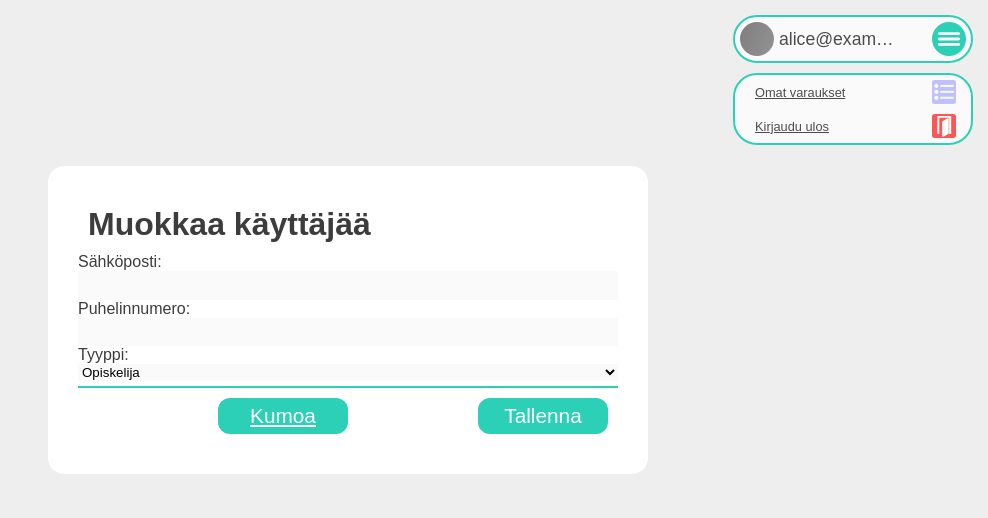
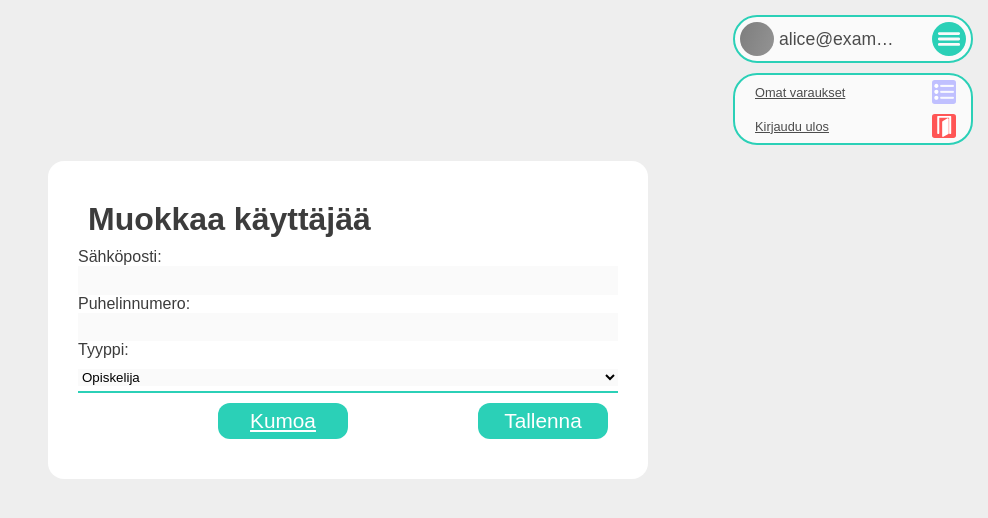
Before and after one commit to VisualPlate/luokkavaraus, a PHP site: the page made by frontend/pages/adminedit.php in a window 1280 px wide. Shown: the top 518 px of the page, without its empty margins (292-1280 px from the left). Run offline with PHP 8.4, Linux system fonts and the light colour scheme; a user stored in the database is signed in; data comes from the database, SQL or seed files in the repository.

Commit message:
Update adminedit.php, change htmlHead language

```diff
--- a/frontend/includes/htmlHead/htmlHead.php
+++ b/frontend/includes/htmlHead/htmlHead.php
@@ -1,5 +1,5 @@
 <!DOCTYPE html>
-<html lang="en">
+<html lang="fi">
 <head>
     <meta charset="UTF-8">
     <meta name="viewport" content="width=device-width, initial-scale=1.0">
--- a/frontend/includes/htmlHead/htmlHeadPages.php
+++ b/frontend/includes/htmlHead/htmlHeadPages.php
@@ -1,5 +1,5 @@
 <!DOCTYPE html>
-<html lang="en">
+<html lang="fi">
 <head>
     <meta charset="UTF-8">
     <meta name="viewport" content="width=device-width, initial-scale=1.0">
--- a/frontend/pages/adminedit.php
+++ b/frontend/pages/adminedit.php
@@ -43,7 +43,7 @@ require_once("../includes/navbar/navbarUserPages.php");
             </div>
             <form action="">
 
-                <div class="col" id="userdata">
+                <div class="col">
 
                     <label for="email">Sähköposti: </label>
                     <input type="email" name="email" id="email" value="<?= $result["email"] ?>">
@@ -53,6 +53,7 @@ require_once("../includes/navbar/navbarUserPages.php");
 
 
                     <label for="type">Tyyppi: </label>
+                    <div class="mrg-5"></div>
                     <select name="type" id="type">
                         <option value="student" <?php if($result["usertype"]=="student")echo 'selected="true"'; ?> >Opiskelija</option>
                         <option value="teacher" <?php if($result["usertype"]=="teacher")echo 'selected="true"'; ?> >Opettaja</option>
```
